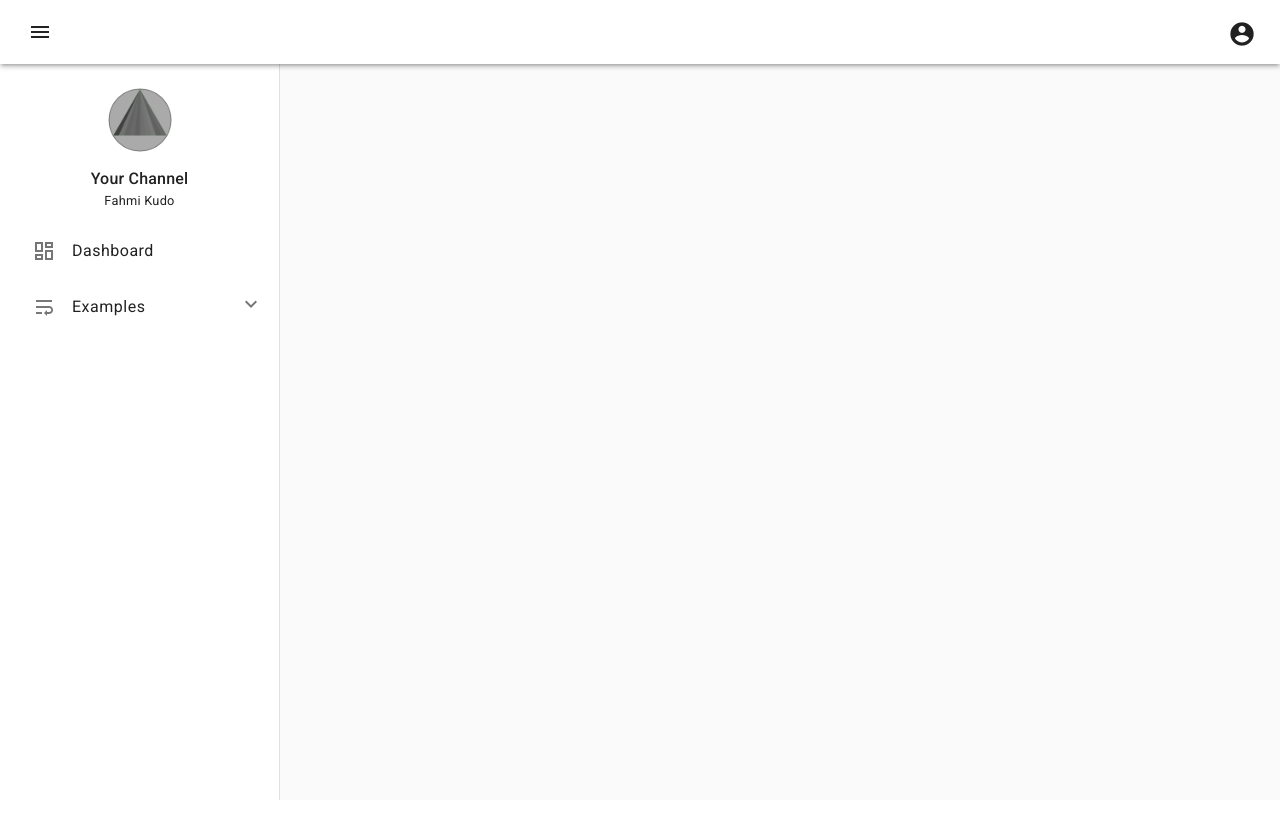
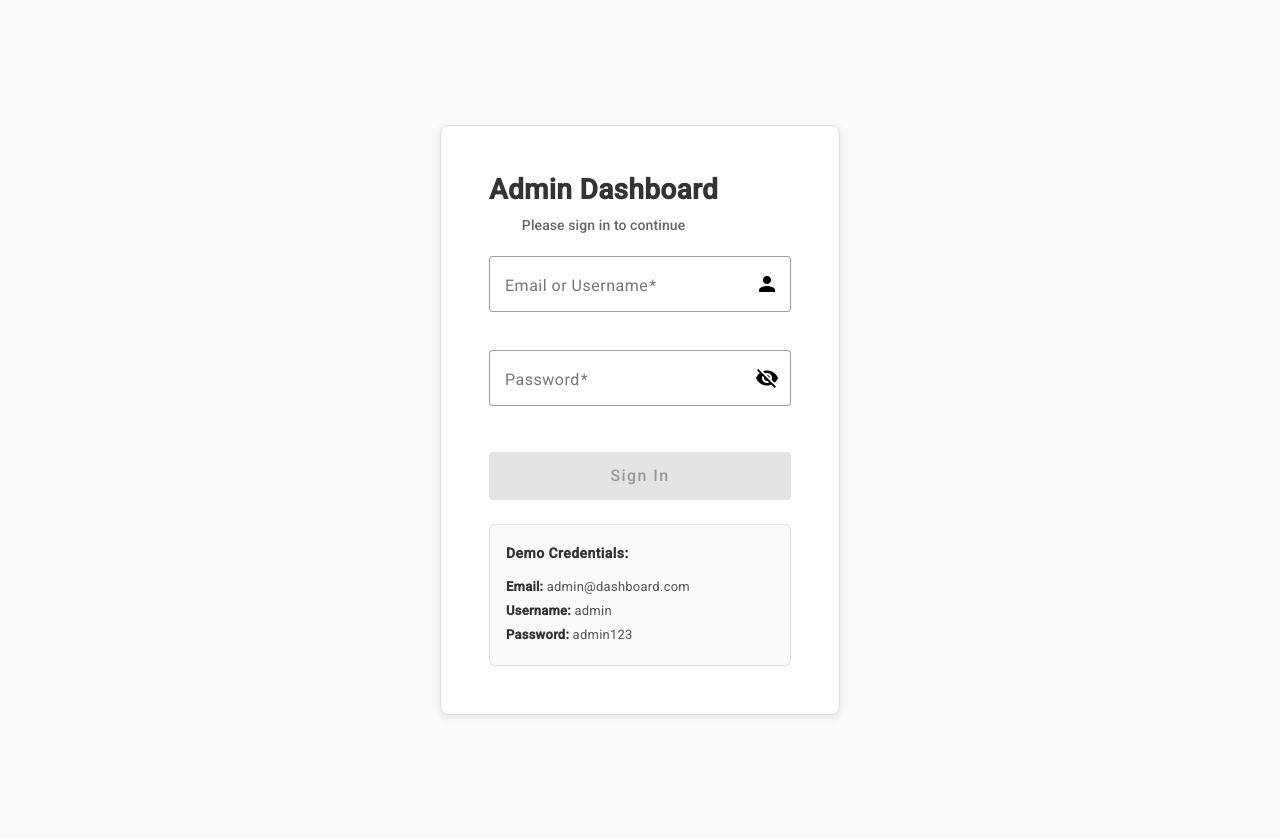
Before and after one commit to fahmikudo/admin-dashboard, an Angular app: page /login in a window 1280 px wide. Before the commit this address led to /. Before the commit the page ends 800 px from the top, so only its background shows below. Built offline with nearby package versions, Linux system fonts and the light colour scheme.

Commit message:
feat: added login page with guard

```diff
--- a/src/app/app.component.html
+++ b/src/app/app.component.html
@@ -1,3 +1,4 @@
+@if (authService.isAuthenticated()) {
 <mat-toolbar class="mat-elevation-z3">
   <button mat-icon-button (click)="collapsed.set(!collapsed())">
     <mat-icon>menu</mat-icon>
@@ -28,3 +29,6 @@
     <router-outlet></router-outlet>
   </mat-sidenav-content>
 </mat-sidenav-container>
+} @else {
+<router-outlet></router-outlet>
+}
--- a/src/app/app.component.ts
+++ b/src/app/app.component.ts
@@ -6,11 +6,14 @@ import { MatIconModule } from '@angular/material/icon';
 import { MatSidenavModule } from '@angular/material/sidenav';
 import { MatMenuModule } from '@angular/material/menu';
 import { CustomSidenavComponent } from './components/custom-sidenav/custom-sidenav.component';
+import { AuthService } from './services/auth.service';
+import { CommonModule } from '@angular/common';
 
 @Component({
   selector: 'app-root',
   standalone: true,
   imports: [
+    CommonModule,
     RouterOutlet,
     MatToolbarModule,
     MatButtonModule,
@@ -26,16 +29,16 @@ export class AppComponent {
   title = 'admin-dashboard';
 
   collapsed = signal(false);
-
   sideNavWidth = computed(() => (this.collapsed() ? '65px' : '280px'));
 
-  onAccountSettings() {
-    console.log('Navigate to account settings');
-    // Add navigation logic here
+  constructor(public authService: AuthService) {}
+
+  onAccountSettings(): void {
+    // TODO: Implement account settings
+    console.log('Account settings clicked');
   }
 
-  onLogout() {
-    console.log('Logging out...');
-    // Add logout logic here
+  onLogout(): void {
+    this.authService.logout();
   }
 }
--- a/src/app/app.config.ts
+++ b/src/app/app.config.ts
@@ -5,5 +5,5 @@ import { routes } from './app.routes';
 import { provideAnimationsAsync } from '@angular/platform-browser/animations/async';
 
 export const appConfig: ApplicationConfig = {
-  providers: [provideRouter(routes), provideAnimationsAsync()]
+  providers: [provideRouter(routes), provideAnimationsAsync()],
 };
--- a/src/app/app.routes.ts
+++ b/src/app/app.routes.ts
@@ -2,6 +2,8 @@ import { Routes } from '@angular/router';
 import { DashboardComponent } from './pages/dashboard/dashboard.component';
 import { ExamplesComponent } from './pages/examples/examples.component';
 import { SubExamplesComponent } from './pages/examples/sub-examples/sub-examples.component';
+import { LoginComponent } from './pages/login/login.component';
+import { AuthGuard } from './guards/auth.guard';
 
 export const routes: Routes = [
   {
@@ -10,12 +12,18 @@ export const routes: Routes = [
     redirectTo: 'dashboard',
   },
   {
+    path: 'login',
+    component: LoginComponent,
+  },
+  {
     path: 'dashboard',
     component: DashboardComponent,
+    canActivate: [AuthGuard],
   },
   {
     path: 'examples',
     component: ExamplesComponent,
+    canActivate: [AuthGuard],
     children: [
       {
         path: 'sub-examples',
--- a/src/app/components/custom-sidenav/custom-sidenav.component.scss
+++ b/src/app/components/custom-sidenav/custom-sidenav.component.scss
@@ -1,5 +1,5 @@
 :host * {
-  transition: all 500ms ease-in-out;
+  transition: all 200ms ease-in-out;
 }
 
 .sidenav-header {
--- /dev/null
+++ b/src/app/guards/auth.guard.ts
@@ -0,0 +1,19 @@
+import { Injectable } from '@angular/core';
+import { CanActivate, Router } from '@angular/router';
+import { AuthService } from '../services/auth.service';
+
+@Injectable({
+  providedIn: 'root',
+})
+export class AuthGuard implements CanActivate {
+  constructor(private authService: AuthService, private router: Router) {}
+
+  canActivate(): boolean {
+    if (this.authService.isAuthenticated()) {
+      return true;
+    } else {
+      this.router.navigate(['/login']);
+      return false;
+    }
+  }
+}
--- /dev/null
+++ b/src/app/pages/login/login.component.html
@@ -0,0 +1,53 @@
+<div class="login-container">
+    <div class="login-wrapper">
+        <mat-card class="login-card">
+            <mat-card-header>
+                <mat-card-title>Admin Dashboard</mat-card-title>
+                <mat-card-subtitle>Please sign in to continue</mat-card-subtitle>
+            </mat-card-header>
+
+            <mat-card-content>
+                <form [formGroup]="loginForm" (ngSubmit)="onSubmit()">
+                    <div class="form-fields">
+                        <mat-form-field appearance="outline" class="full-width">
+                            <mat-label>Email or Username</mat-label>
+                            <input matInput formControlName="emailOrUsername" placeholder="Enter your email or username"
+                                autocomplete="username">
+                            <mat-icon matSuffix>person</mat-icon>
+                        </mat-form-field>
+
+                        <mat-form-field appearance="outline" class="full-width">
+                            <mat-label>Password</mat-label>
+                            <input matInput [type]="hidePassword ? 'password' : 'text'" formControlName="password"
+                                placeholder="Enter your password" autocomplete="current-password">
+                            <button mat-icon-button matSuffix (click)="togglePasswordVisibility()"
+                                [attr.aria-label]="'Hide password'" [attr.aria-pressed]="hidePassword" type="button">
+                                <mat-icon>{{hidePassword ? 'visibility_off' : 'visibility'}}</mat-icon>
+                            </button>
+                        </mat-form-field>
+
+                        @if (loginError) {
+                        <div class="error-message">
+                            <mat-icon>error</mat-icon>
+                            {{ loginError }}
+                        </div>
+                        }
+
+
+                        <button mat-raised-button color="primary" type="submit" class="login-button"
+                            [disabled]="!loginForm.valid">
+                            Sign In
+                        </button>
+                    </div>
+                </form>
+
+                <div class="demo-credentials">
+                    <h4>Demo Credentials:</h4>
+                    <p><strong>Email:</strong> admin@dashboard.com</p>
+                    <p><strong>Username:</strong> admin</p>
+                    <p><strong>Password:</strong> admin123</p>
+                </div>
+            </mat-card-content>
+        </mat-card>
+    </div>
+</div>
--- /dev/null
+++ b/src/app/pages/login/login.component.scss
@@ -0,0 +1,114 @@
+.login-container {
+  display: flex;
+  align-items: center;
+  justify-content: center;
+  min-height: 100vh;
+  background-color: #fafafa;
+  padding: 20px;
+}
+
+.login-wrapper {
+  width: 100%;
+  max-width: 400px;
+}
+
+.login-card {
+  padding: 32px;
+  box-shadow: 0 2px 8px rgba(0, 0, 0, 0.1);
+  border-radius: 8px;
+  background-color: white;
+  border: 1px solid #e0e0e0;
+}
+
+.login-card mat-card-header {
+  text-align: center;
+  margin-bottom: 20px;
+
+  mat-card-title {
+    font-size: 28px;
+    font-weight: 600;
+    color: #333;
+    margin-bottom: 8px;
+  }
+
+  mat-card-subtitle {
+    font-size: 14px;
+    color: #666;
+  }
+}
+
+.form-fields {
+  display: flex;
+  flex-direction: column;
+  gap: 16px;
+}
+
+.full-width {
+  width: 100%;
+}
+
+.login-button {
+  width: 100%;
+  height: 48px;
+  font-size: 16px;
+  font-weight: 500;
+  margin-top: 8px;
+}
+
+.error-message {
+  display: flex;
+  align-items: center;
+  gap: 8px;
+  color: #d32f2f;
+  font-size: 14px;
+  background-color: #ffebee;
+  padding: 12px;
+  border-radius: 6px;
+  border: 1px solid #ffcdd2;
+
+  mat-icon {
+    font-size: 18px;
+    width: 18px;
+    height: 18px;
+  }
+}
+
+.demo-credentials {
+  margin-top: 24px;
+  padding: 16px;
+  background-color: #f9f9f9;
+  border-radius: 6px;
+  border: 1px solid #e0e0e0;
+
+  h4 {
+    margin: 0 0 12px 0;
+    color: #333;
+    font-size: 14px;
+    font-weight: 600;
+  }
+
+  p {
+    margin: 4px 0;
+    font-size: 13px;
+    color: #555;
+
+    strong {
+      color: #333;
+    }
+  }
+}
+
+// Responsive design
+@media (max-width: 480px) {
+  .login-container {
+    padding: 16px;
+  }
+
+  .login-card {
+    padding: 16px;
+  }
+
+  .login-card mat-card-header mat-card-title {
+    font-size: 24px;
+  }
+}
--- /dev/null
+++ b/src/app/pages/login/login.component.ts
@@ -0,0 +1,68 @@
+import { Component } from '@angular/core';
+import {
+  FormBuilder,
+  FormGroup,
+  Validators,
+  ReactiveFormsModule,
+} from '@angular/forms';
+import { Router } from '@angular/router';
+import { AuthService } from '../../services/auth.service';
+import { MatCardModule } from '@angular/material/card';
+import { MatFormFieldModule } from '@angular/material/form-field';
+import { MatInputModule } from '@angular/material/input';
+import { MatButtonModule } from '@angular/material/button';
+import { MatIconModule } from '@angular/material/icon';
+import { CommonModule } from '@angular/common';
+
+@Component({
+  selector: 'app-login',
+  standalone: true,
+  imports: [
+    CommonModule,
+    ReactiveFormsModule,
+    MatCardModule,
+    MatFormFieldModule,
+    MatInputModule,
+    MatButtonModule,
+    MatIconModule,
+  ],
+  templateUrl: './login.component.html',
+  styleUrl: './login.component.scss',
+})
+export class LoginComponent {
+  loginForm: FormGroup;
+  hidePassword = true;
+  loginError = '';
+
+  constructor(
+    private fb: FormBuilder,
+    private authService: AuthService,
+    private router: Router
+  ) {
+    this.loginForm = this.fb.group({
+      emailOrUsername: ['', [Validators.required]],
+      password: ['', [Validators.required]],
+    });
+
+    // Redirect if already logged in
+    if (this.authService.isAuthenticated()) {
+      this.router.navigate(['/dashboard']);
+    }
+  }
+
+  onSubmit(): void {
+    if (this.loginForm.valid) {
+      const { emailOrUsername, password } = this.loginForm.value;
+
+      if (this.authService.login(emailOrUsername, password)) {
+        this.router.navigate(['/dashboard']);
+      } else {
+        this.loginError = 'Invalid email/username or password';
+      }
+    }
+  }
+
+  togglePasswordVisibility(): void {
+    this.hidePassword = !this.hidePassword;
+  }
+}
--- /dev/null
+++ b/src/app/services/auth.service.ts
@@ -0,0 +1,71 @@
+import { Injectable } from '@angular/core';
+import { BehaviorSubject, Observable } from 'rxjs';
+import { Router } from '@angular/router';
+
+export interface User {
+  email: string;
+  username: string;
+}
+
+@Injectable({
+  providedIn: 'root',
+})
+export class AuthService {
+  private currentUserSubject = new BehaviorSubject<User | null>(null);
+  public currentUser$ = this.currentUserSubject.asObservable();
+
+  // Hardcoded credentials
+  private readonly VALID_CREDENTIALS = {
+    email: 'admin@dashboard.com',
+    username: 'admin',
+    password: 'admin123',
+  };
+
+  constructor(private router: Router) {
+    // Check if user is already logged in on service initialization
+    const savedUser = localStorage.getItem('currentUser');
+    if (savedUser) {
+      this.currentUserSubject.next(JSON.parse(savedUser));
+    }
+  }
+
+  login(emailOrUsername: string, password: string): boolean {
+    // Check credentials
+    const isValidEmail =
+      emailOrUsername === this.VALID_CREDENTIALS.email &&
+      password === this.VALID_CREDENTIALS.password;
+    const isValidUsername =
+      emailOrUsername === this.VALID_CREDENTIALS.username &&
+      password === this.VALID_CREDENTIALS.password;
+
+    if (isValidEmail || isValidUsername) {
+      const user: User = {
+        email: this.VALID_CREDENTIALS.email,
+        username: this.VALID_CREDENTIALS.username,
+      };
+
+      // Save user to localStorage and update current user
+      localStorage.setItem('currentUser', JSON.stringify(user));
+      this.currentUserSubject.next(user);
+
+      return true;
+    }
+
+    return false;
+  }
+
+  logout(): void {
+    // Remove user from localStorage and update current user
+    localStorage.removeItem('currentUser');
+    this.currentUserSubject.next(null);
+    this.router.navigate(['/login']);
+  }
+
+  isAuthenticated(): boolean {
+    return this.currentUserSubject.value !== null;
+  }
+
+  getCurrentUser(): User | null {
+    return this.currentUserSubject.value;
+  }
+}
```
Also changed, not shown: 1 other file (tests, documents, lock files or other folders).
